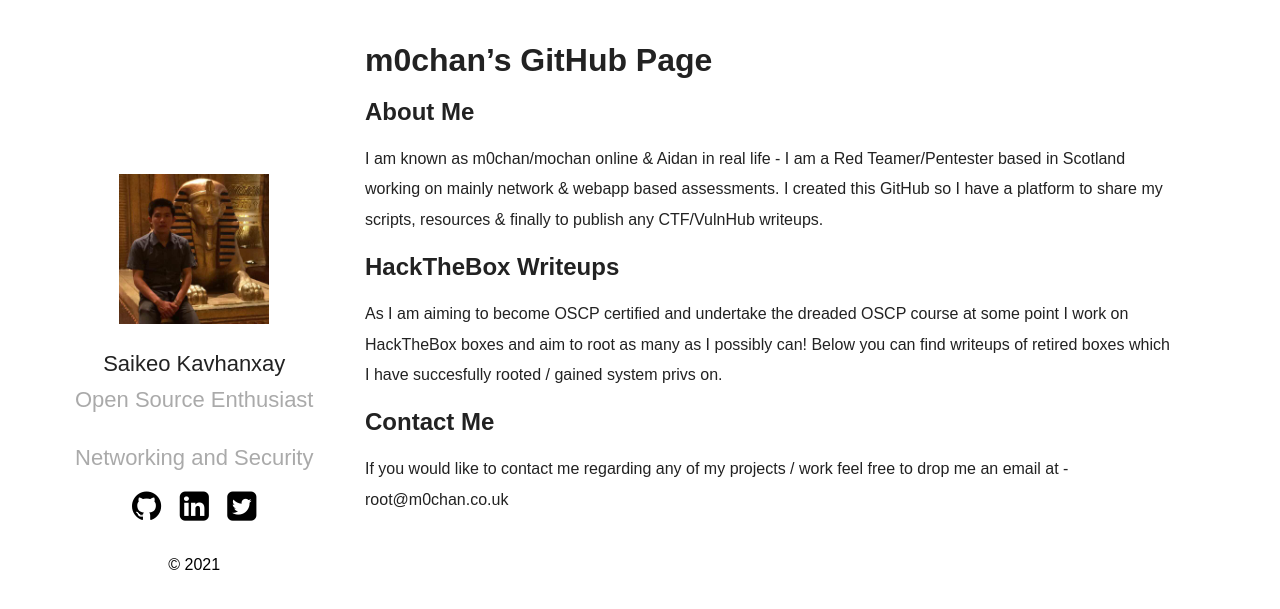
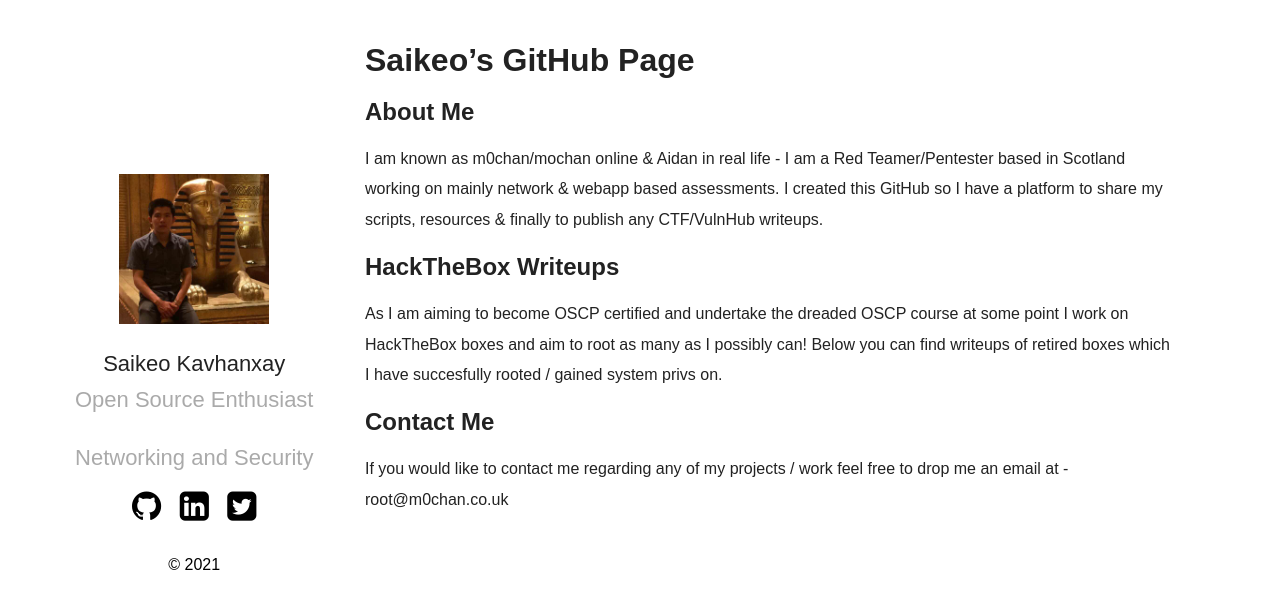
Before and after one commit to Saikeo/saikeo.github.io, a Jekyll site: the page built from about.md, in a window 1280 px wide. Shown: the top 609 px of the page. Built offline with Jekyll 4.4.1, drawn with Linux system fonts in a browser that asks for light colours.

Commit message:
Update about.md

```diff
--- a/about.md
+++ b/about.md
@@ -3,7 +3,7 @@
 title: about
 ---
 
-# m0chan's GitHub Page
+# Saikeo's GitHub Page
 
 ## About Me
 
```
